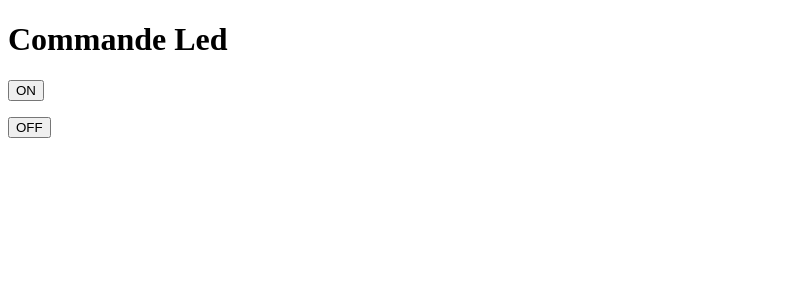
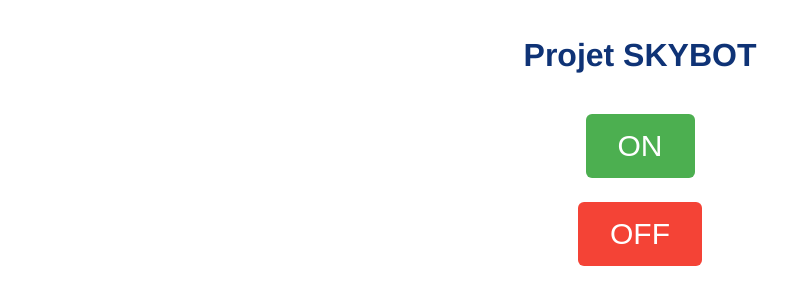
Before and after one commit to Ilies-B/PROJET_SKYBOT_ESP32, a plain HTML site: page data/index.html in a window 1280 px wide. Shown: the whole page, without its empty margins (0-812 px from the left). Drawn offline with Linux system fonts and the light colour scheme.

Commit message:
pilotage web(+css) led

```diff
--- a/data/index.html
+++ b/data/index.html
@@ -2,14 +2,48 @@
 <html>
 
 <head>
-    <title> Page Projet SKYBOTt </title>
+    <title>Projet SKYBOT</title>
+    <meta name="viewport" content="width=device-width, initial-scale=1">
+    <style>
+        html {
+            font-family: Helvetica;
+            margin: 0px auto;
+            text-align: center;
+        }
+
+        h1 {
+            color: #0F3376;
+            padding: 2vh;
+        }
+
+        p {
+            font-size: 24px;
+        }
+
+        .button {
+            background-color: #4CAF50;
+            /* Vert */
+            border: none;
+            border-radius: 6px;
+            /* Angle arrondi */
+            color: white;
+            padding: 15px 32px;
+            text-align: center;
+            text-decoration: none;
+            font-size: 30px;
+        }
+
+        .button2 {
+            background-color: #f44336;
+            /* Rouge */
+        }
+    </style>
 </head>
 
 <body>
-    <h1> Commande Led </h1>
-    <p><a href="/on"><button>ON</button></a></p>
-    <p><a href="/off"><button>OFF</button></a></p>
-
+    <h1>Projet SKYBOT</h1>
+    <p><a href="/on"><button class="button">ON</button></a></p>
+    <p><a href="/off"><button class="button button2">OFF</button></a></p>
 </body>
 
 </html>
```
Also changed, not shown: 1 other file.
